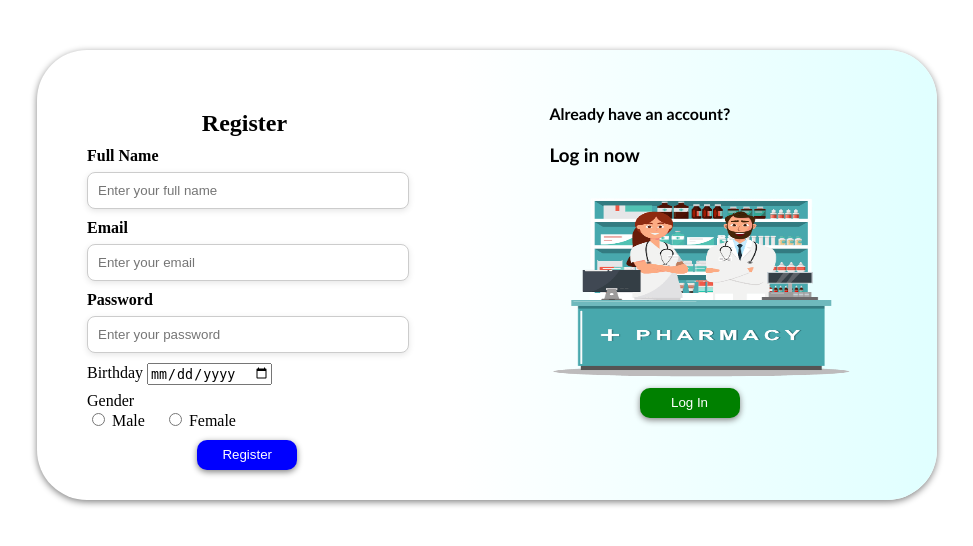
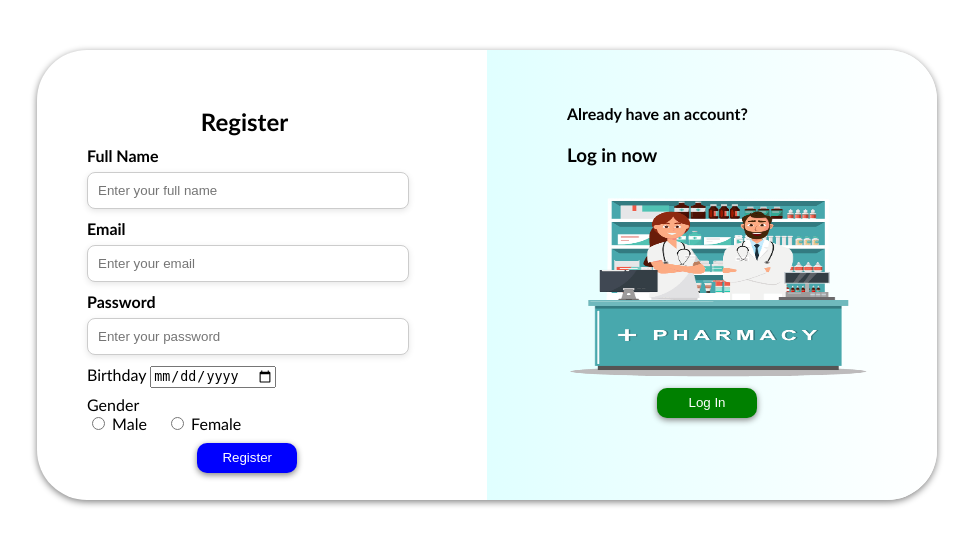
Before and after one commit to Don7767/Online-Drug-Store, a PHP site: page /register-form.html in a window 1280 px wide; the page is wider, and only the part inside the window is pictured. Shown: the part 74-620 px from the top of that part, without its empty margins (153-1126 px from the left). Run offline with PHP 8.4, Linux system fonts and the light colour scheme.

Commit message:
Ndryshimi i fontit dhe ndryshimi i width ne register form tek pjesa e tekstit dhe fotos

```diff
--- a/style_1.css
+++ b/style_1.css
@@ -51,6 +51,7 @@ body {
 .register{
     width: 35%;
     padding: 50px;
+    font-family: 'Trebuchet MS', 'Lucida Sans Unicode', 'Lucida Grande', 'Lucida Sans', Arial, sans-serif;
 }
 
 .register h2{
@@ -63,6 +64,7 @@ body {
     margin-bottom: 10px;
     display: flex;
     flex-direction: column;
+    font-family: 'Trebuchet MS', 'Lucida Sans Unicode', 'Lucida Grande', 'Lucida Sans', Arial, sans-serif;
 }
 
 .input-box label{
@@ -105,10 +107,10 @@ body {
 /* FOTO - DJATHTAS */
 #foto{
     height: 500px;
-    width: 500px;
+    width: 450px;
     padding-top: 0px;
     background-color: lightcyan;
-    background: linear-gradient(to right, white, lightcyan);
+    background: linear-gradient(to left, white, lightcyan);
     display: flex;
     justify-content: center;
     align-items: center;
@@ -119,7 +121,7 @@ body {
 #tekst{
     padding-left: 10px;
     padding-bottom: 50px;
-    font-family: 'Trebuchet MS', 'Lucida Sans Unicode', 'Lucida Grande', 'Lucida Sans', Arial, sans-serif;
+    font-family:'Trebuchet MS', 'Lucida Sans Unicode', 'Lucida Grande', 'Lucida Sans', Arial, sans-serif;
 }
 
 #pic{
@@ -146,7 +148,7 @@ body {
         flex-direction: column;
         flex-wrap: wrap;
         margin: 0;
-        width: 500px;
+        width: auto;
     }
     #line{
         background-color: white;
```
Also changed, not shown: LogIn.css (+4 -3 lines).
